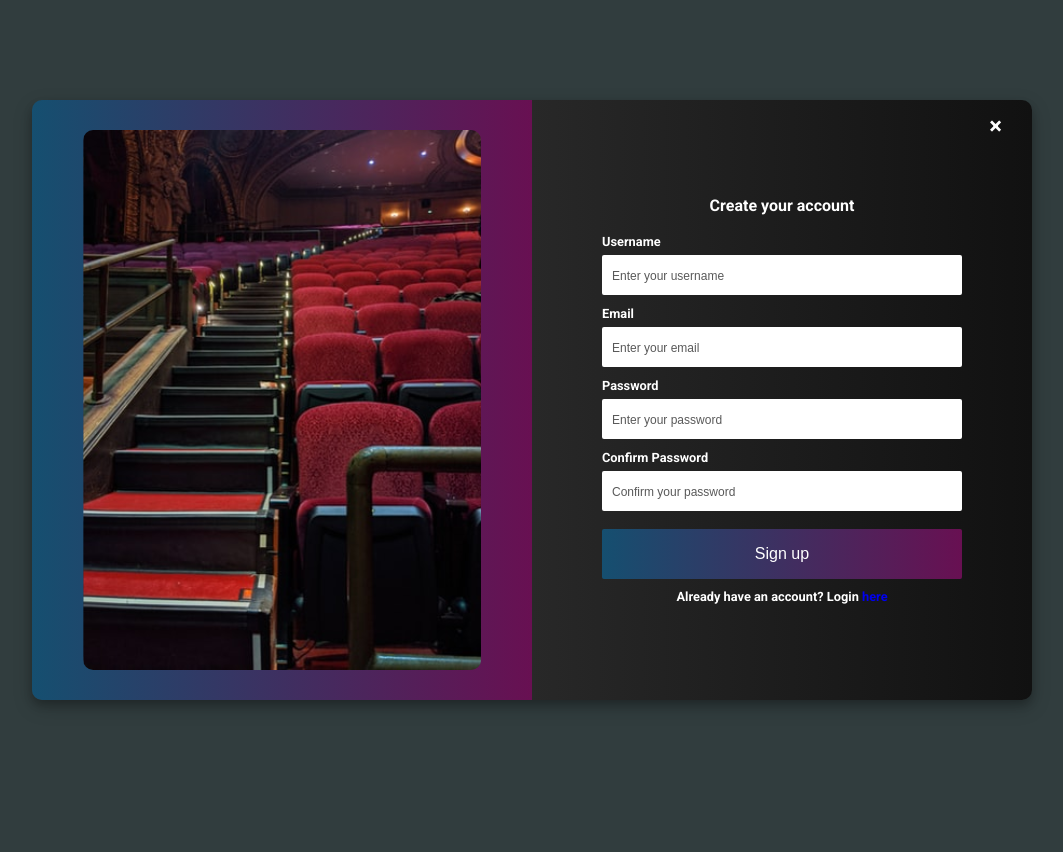
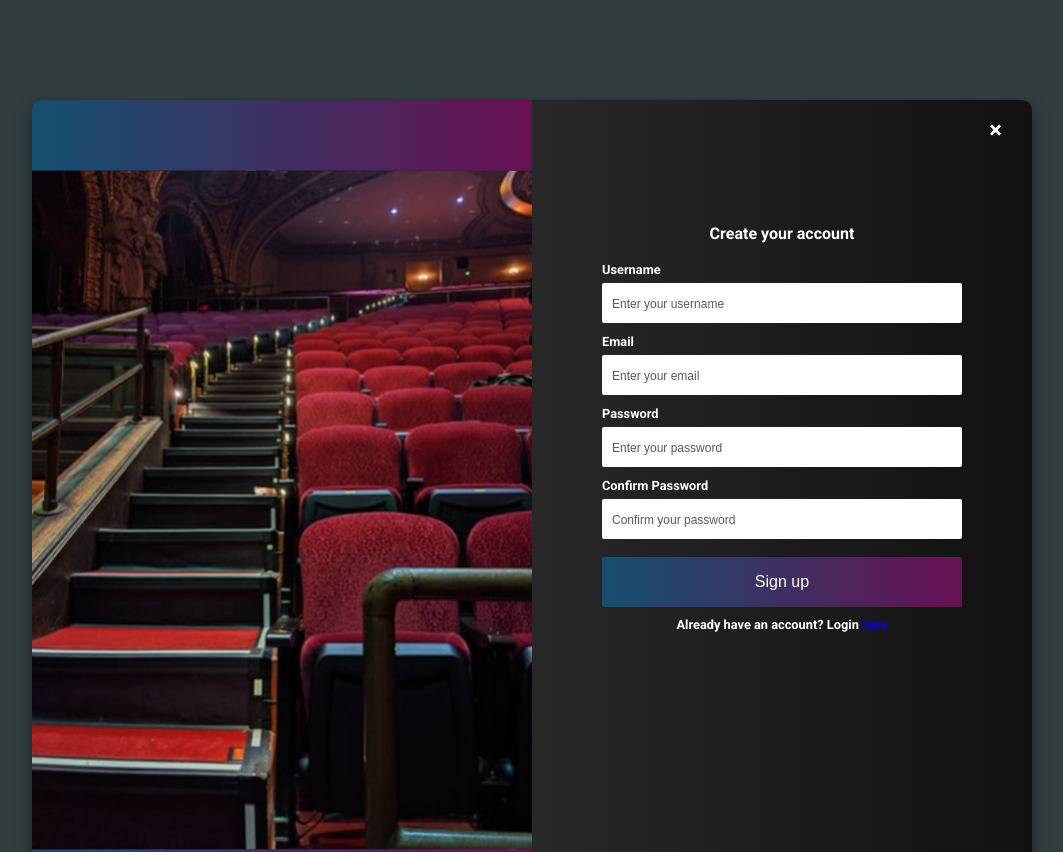
Before and after one commit to Felipe-dot/MyMovieList, a React (Create React App) app in the folder frontend/: page / in a window 1280 px wide. Shown: the top 852 px of the page, without its empty margins (108-1171 px from the left). Before the commit the page ends 800 px from the top, so only its background shows below. Built offline with nearby package versions, Linux system fonts and the light colour scheme.

Commit message:
Update Form.css

```diff
--- a/frontend/src/pages/sign-up/Form.css
+++ b/frontend/src/pages/sign-up/Form.css
@@ -154,3 +154,132 @@
     color:  rgb(104, 16, 82) 100%;
     font-weight: 600;
   }
+
+
+.form-container {
+    box-shadow: 0 5px 8px 0 rgba(0, 0, 0, 0.2), 0 7px 20px 0 rgba(0, 0, 0, 0.2);
+    border-radius: 10px;
+    height: 820px;
+    display: grid;
+    grid-template-columns: 1fr 1fr;
+  }
+
+  .form-content-left {
+    background: linear-gradient(
+      90deg,
+      rgb(21, 79, 112) 0%,
+      rgb(104, 16, 82) 100%
+    );
+    border-radius: 10px 0 0 10px;
+    position: relative;
+  }
+
+  .form-img {
+      width: 100%;
+      height: 100%;
+      position: absolute;
+      top: 50%;
+      left: 50%;
+      border-radius: 10px;
+      transform: translate(-50%, -50%);
+  }
+
+  .form-content-right {
+    border-radius: 0 10px 10px 0;
+    position: relative;
+    background: linear-gradient(90deg, rgb(40, 40, 40) 0%, rgb(17, 17, 17) 100%);
+  }
+
+  .form {
+    position: absolute;
+    top: 40%;
+    left: 50%;
+    transform: translate(-50%, -50%);
+    width: 90%;
+    height: 100%;
+    display: flex;
+    flex-direction: column;
+    justify-content: center;
+    align-items: center;
+  }
+
+  .form h1 {
+    font-size: 1rem;
+    text-align: center;
+    width: 80%;
+    margin-bottom: 1rem;
+    color: #fff;
+  }
+
+  .form-inputs {
+    margin-bottom: 0.5rem;
+    width: 80%;
+  }
+
+  .form-inputs p {
+    font-size: 0.8rem;
+    margin-top: 0.5rem;
+    color: #f00e0e;
+  }
+
+  .form-label {
+    display: inline-block;
+    font-size: 0.8rem;
+    margin-bottom: 6px;
+    color: #fff;
+  }
+
+  .form-input {
+    display: block;
+    padding-left: 10px;
+    outline: none;
+    border-radius: 2px;
+    height: 40px;
+    width: 100%;
+    border: none;
+  }
+
+  .form-input::placeholder {
+    color: #595959;
+    font-size: 12px;
+  }
+
+  .form-input-btn {
+    width: 80%;
+    height: 50px;
+    margin-top: 10px;
+    border-radius: 2px;
+    background: linear-gradient(
+      90deg,
+      rgb(21, 79, 112) 0%,
+      rgb(104, 16, 82) 100%
+    );
+    outline: none;
+    border: none;
+    color: #fff;
+    font-size: 1rem;
+  }
+
+  .form-input-btn:hover {
+    cursor: pointer;
+    background: linear-gradient(
+      90deg,
+      rgb(21, 79, 112) 0%,
+      rgb(104, 16, 82) 100%
+    );
+    transition: all 0.4s ease-out;
+  }
+
+  .form-input-login {
+    font-size: 0.8rem;
+    margin-top: 10px;
+    color: #fff;
+    width: 80%;
+    text-align: center;
+  }
+
+  .form-input-login a {
+    text-decoration: none;
+    color:  rgb(104, 16, 82) 100%;
+    font-weight: 600;
+  }
```
